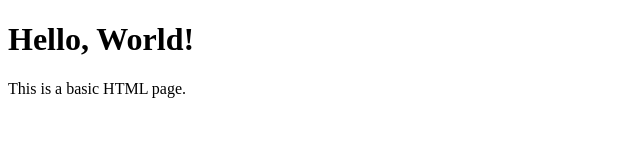
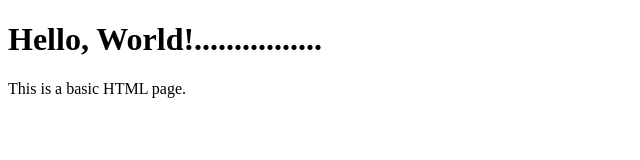
Before and after one commit to john32112/git-to-s3, a plain HTML site: page index.html in a window 1280 px wide. Shown: the full height of the page, 0-640 px from the left. Drawn offline with Linux system fonts and the light colour scheme.

Commit message:
Update index.html

```diff
--- a/index.html
+++ b/index.html
@@ -4,7 +4,7 @@
   <title>My HTML Page</title>
 </head>
 <body>
-  <h1>Hello, World!</h1>
+  <h1>Hello, World!................</h1>
   <p>This is a basic HTML page.</p>
 </body>
 </html>
```
